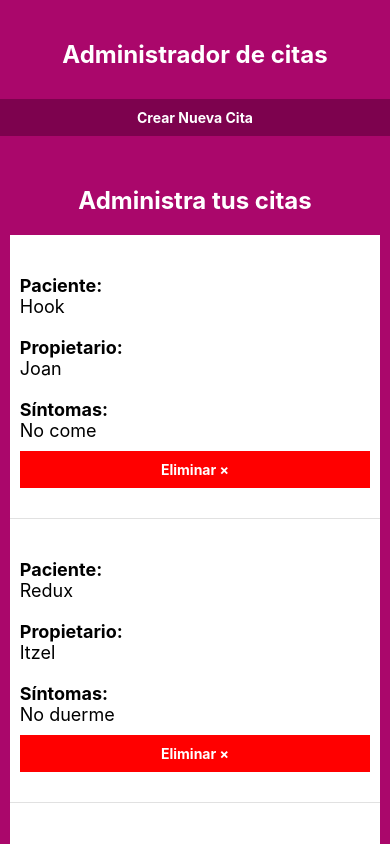
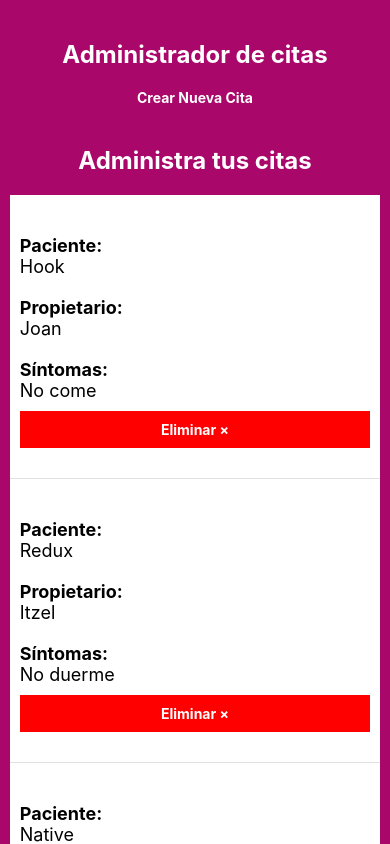
Before and after one commit to DavidFernandezDev/citas, a React Native app: screen / in a window 390 px wide. Built offline with nearby package versions, Linux system fonts and the light colour scheme.

Commit message:
hide keyboard when click outside of form

```diff
--- a/App.js
+++ b/App.js
@@ -4,7 +4,8 @@ import {
   Text,
   View,
   FlatList,
-  TouchableHighlight,
+  TouchableWithoutFeedback,
+  Keyboard,
 } from 'react-native';
 import Cita from './src/components/Cita';
 import Form from './src/components/Form';
@@ -27,14 +28,21 @@ const App = () => {
     guardarMostrarForm(!mostrarForm);
   };
 
+  //hide keyboard
+  const ocultarTeclado = () => {
+    Keyboard.dismiss();
+  };
+
   return (
-    <>
+    <TouchableWithoutFeedback onPress={ocultarTeclado}>
       <View style={styles.contenedor}>
         <Text style={styles.titulo}>Administrador de citas</Text>
         <View>
-          <TouchableHighlight onPress={mostrarFormulario} style={styles.btnMostrarForm}>
-            <Text style={styles.textoMostarForm}>Crear Nueva Cita</Text>
-          </TouchableHighlight>
+          <TouchableWithoutFeedback onPress={mostrarFormulario} style={styles.btnMostrarForm}>
+            <Text style={styles.textoMostarForm}>
+              {mostrarForm ? 'Ocultar formulario' : 'Crear Nueva Cita'}
+            </Text>
+          </TouchableWithoutFeedback>
         </View>
         <View style={styles.contenido}>
           {mostrarForm ? (
@@ -64,7 +72,7 @@ const App = () => {
           )}
         </View>
       </View>
-    </>
+    </TouchableWithoutFeedback>
   );
 };
 
```
